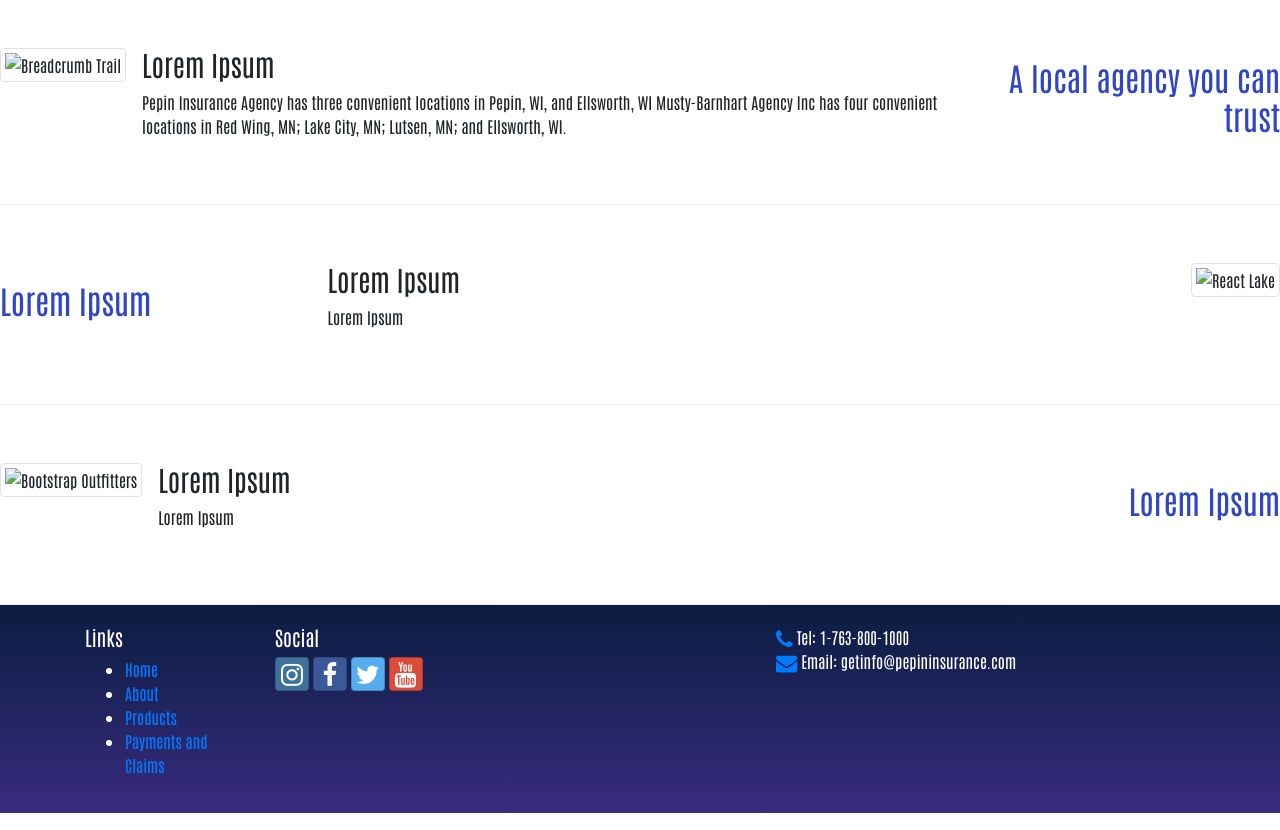
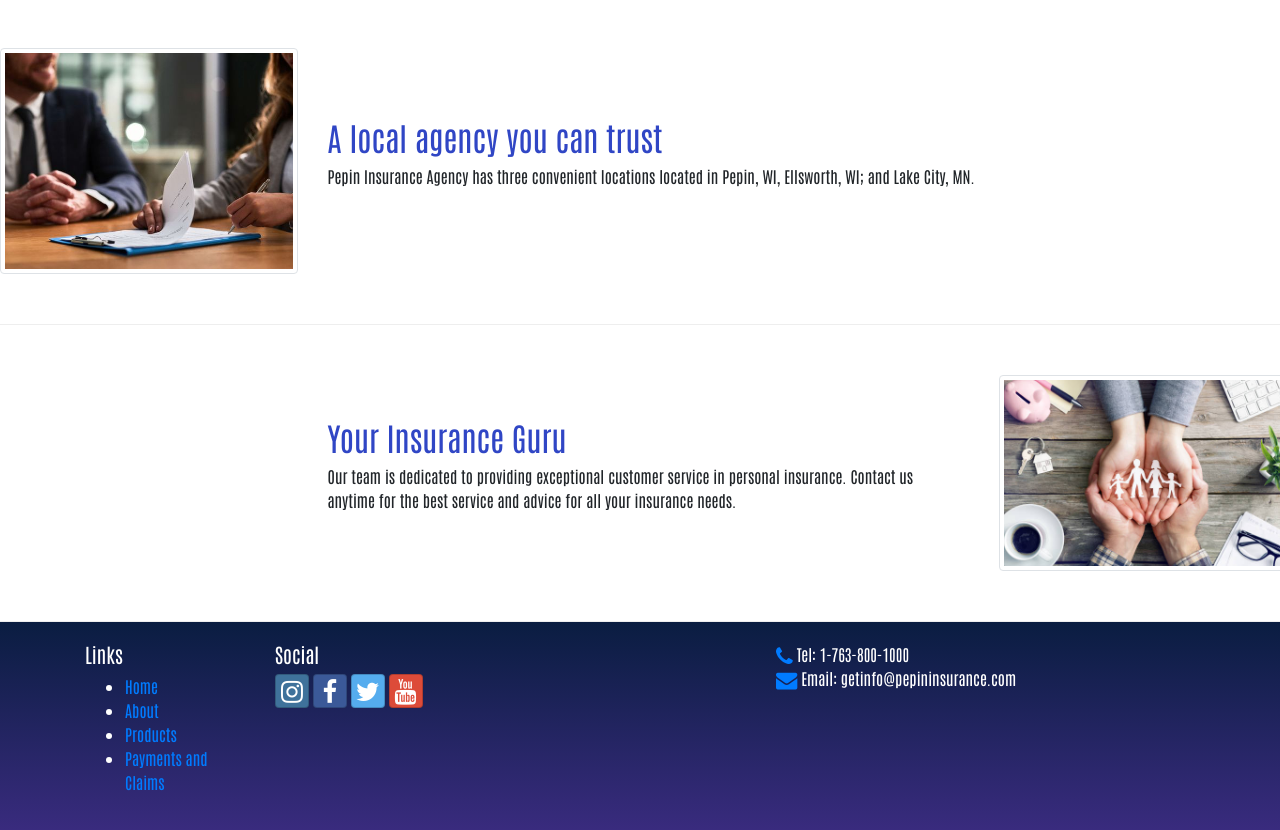
Before and after one commit to Kesski/Pepin-Insurance, a website: page aboutus.html in a window 1280 px wide. Shown: the part 1288-2118 px from the top of the page. Drawn offline with nearby package versions, Linux system fonts and the light colour scheme.

Commit message:
Add modal and finish About page

```diff
--- a/aboutus.html
+++ b/aboutus.html
@@ -60,19 +60,16 @@
         </div>
     </div>
 
-
     <div class="row row-content align-items-center">
-            <div class="col-sm-4 order-sm-last col-md-3">
-                <h2 class="text-sm-right">A local agency you can trust</h2>
+        <div class="col-sm-4 col-md-3">
+            <img class="d-flex mr-3 img-thumbnail" src="images/twopeople.jpg" alt="two people" />
         </div>
         <div class="col">
             <div class="media">
-                    <img class="d-flex mr-3 img-thumbnail" src="img/breadcrumb-trail-thumb.jpg"
-                        alt="Breadcrumb Trail" />
                 <div class="media-body align-self-center">
-                        <h3>Lorem Ipsum</h3>
-                        <p class="d-none d-sm-block">Pepin Insurance Agency has three convenient locations in Pepin, WI,  and Ellsworth, WI Musty-Barnhart Agency Inc has four convenient locations in Red Wing, MN; Lake City, MN; Lutsen, MN; and Ellsworth, WI.</p>
-                    </div>
+                    <h2>A local agency you can trust</h2>
+                    <p class="d-none d-sm-block">Pepin Insurance Agency has three convenient locations located in Pepin,
+                        WI, Ellsworth, WI; and Lake City, MN.</p>
                 </div>
             </div>
         </div>
@@ -80,36 +77,22 @@
 
     <div class="row row-content align-items-center">
         <div class="col-sm-4 col-md-3">
-                <h2>Lorem Ipsum</h2>
+            <h2></h2>
         </div>
         <div class="col">
             <div class="media">
                 <div class="media-body align-self-center">
-                        <h3>Lorem Ipsum</h3>
-                        <p class="d-none d-sm-block">Lorem Ipsum</p>
-                    </div>
-                    <img src="img/react-lake-thumb.jpg" alt="React Lake" class="d-flex ml-3 img-thumbnail">
+                    <h2>Your Insurance Guru</h2>
+                    <p class="d-none d-sm-block">Our team is dedicated to providing exceptional customer service in
+                        personal insurance. Contact us anytime for the best service and advice for all
+                        your insurance needs.</p>
                 </div>
             </div>
         </div>
-
-
-    <div class="row row-content align-items-center">
-        <div class="col-sm-4 order-sm-last col-md-3">
-            <h2 class="text-sm-right">Lorem Ipsum</h2>
-        </div>
-        <div class="col">
-            <div class="media">
-                <img class="d-flex mr-3 img-thumbnail" src="img/bootstrap-thumb.png" alt="Bootstrap Outfitters" />
-                <div class="media-body align-self-center">
-                    <h3>Lorem Ipsum</h3>
-                    <p class="d-none d-sm-block">Lorem Ipsum</p>
+        <div class="col-sm-4 col-md-3">
+            <img src="images/papermachete.jpg" alt="Paper Machete" class="d-flex ml-3 img-thumbnail">
         </div>
     </div>
-        </div>
-    </div>
-</div>
-
 
     <footer>
         <div class="container">
@@ -118,7 +101,7 @@
                     <h5>Links</h5>
                     <ul>
                         <li><a href="index.html">Home</a></li>
-                        <li><a href="#">About</a></li>
+                        <li><a href="aboutus.html">About</a></li>
                         <li><a href="#">Products</a></li>
                         <li><a href="payment.html">Payments and Claims</a></li>
                     </ul>
--- /dev/null
+++ b/js/scripts.js
@@ -0,0 +1,10 @@
+$(function () {
+        $("#homeButton").click(function () {
+        $("#homeModal").modal('toggle')
+    })
+
+    $("#loginButton").click(function () {
+        $("#loginModal").modal('toggle')
+    })
+
+});
```
Also changed, not shown: index.html (+42 -1 lines), images/papermachete.jpg (added), images/twopeople.jpg (added). Lines whose indentation alone changed are shown as unchanged.
